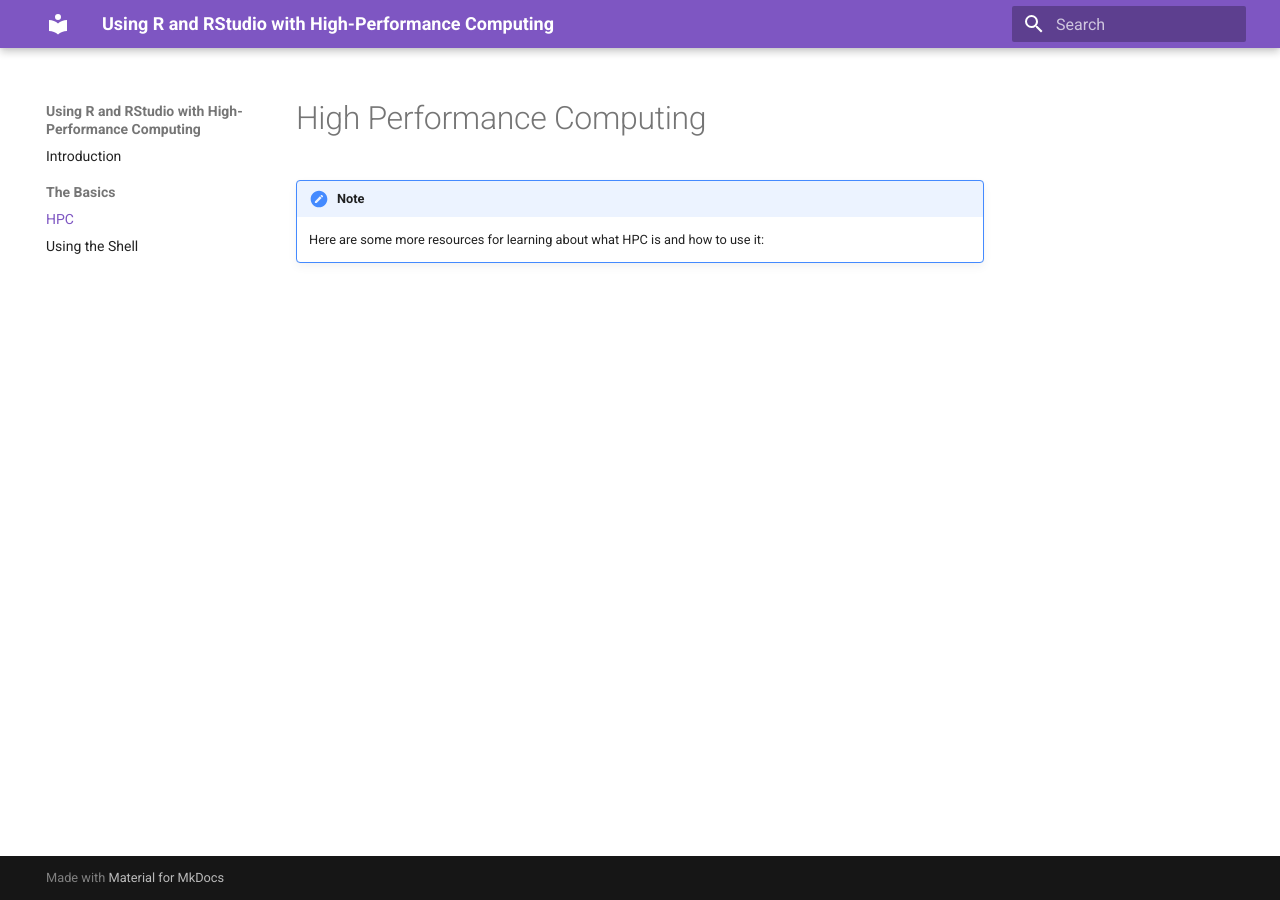
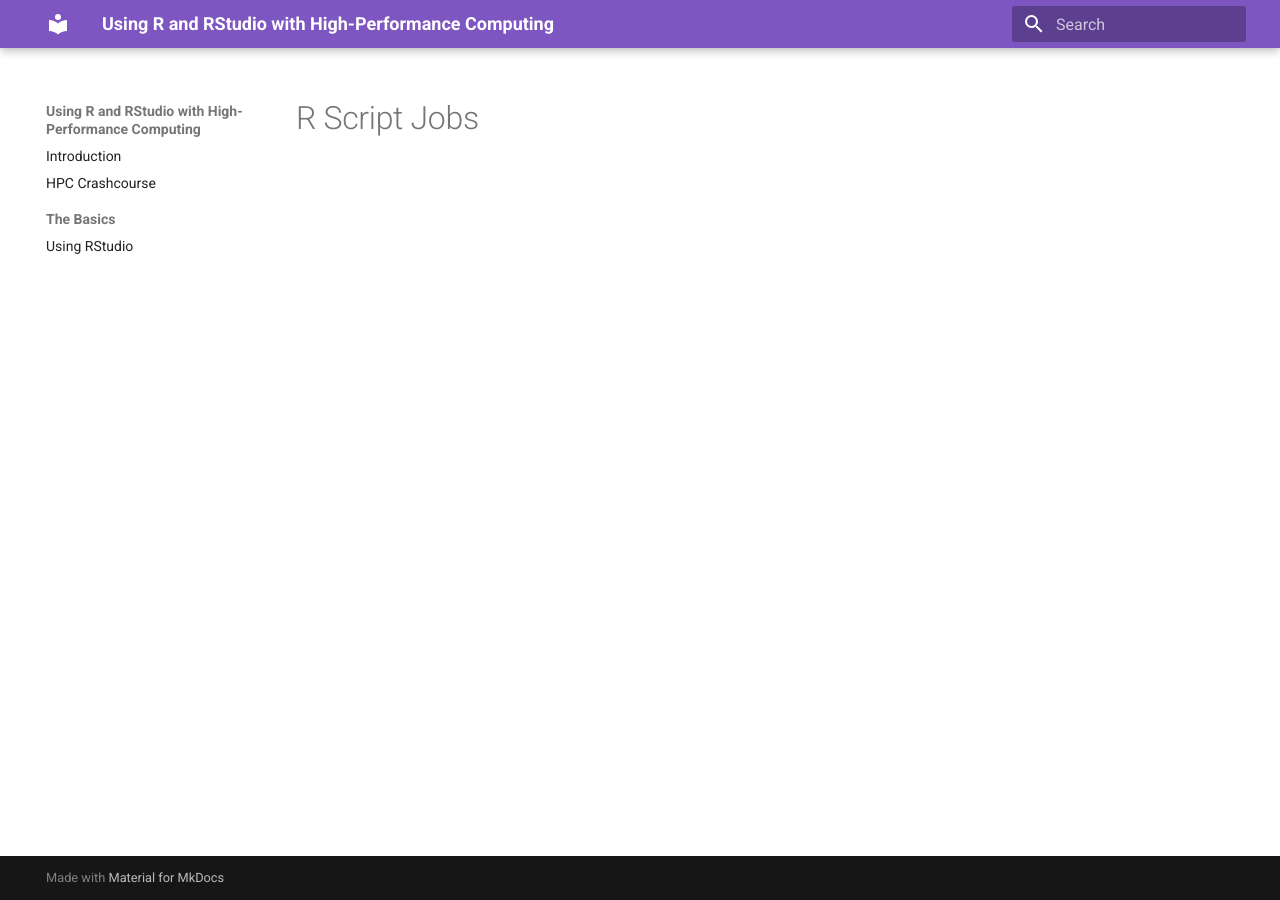
Before and after one commit to finnsdottir/hpc_r_2026, an MkDocs documentation site: the page built from docs/hpc.md, in a window 1280 px wide. Built offline with MkDocs 1.6.1 and Material for MkDocs 9.7.7, drawn with Linux system fonts in a browser that asks for light colours.

Commit message:
new structure

```diff
--- a/docs/hpc.md
+++ b/docs/hpc.md
@@ -1,9 +1 @@
-# High Performance Computing
-
-
-
-
-
-
-!!!note
-    Here are some more resources for learning about what HPC is and how to use it:
+# R Script Jobs
--- a/mkdocs.yml
+++ b/mkdocs.yml
@@ -30,9 +30,10 @@ markdown_extensions:
 
 nav:
   - Introduction: index.md
+  - HPC Crashcourse: terminal.md
   - The Basics:
-    - HPC: hpc.md
-    - Using the Shell: terminal.md
+    - Using RStudio: rstudio.md
+
 
 extra_css:
   - stylesheets/extra.css
```
Also changed, not shown: docs/terminal.md (+2 -0 lines).
